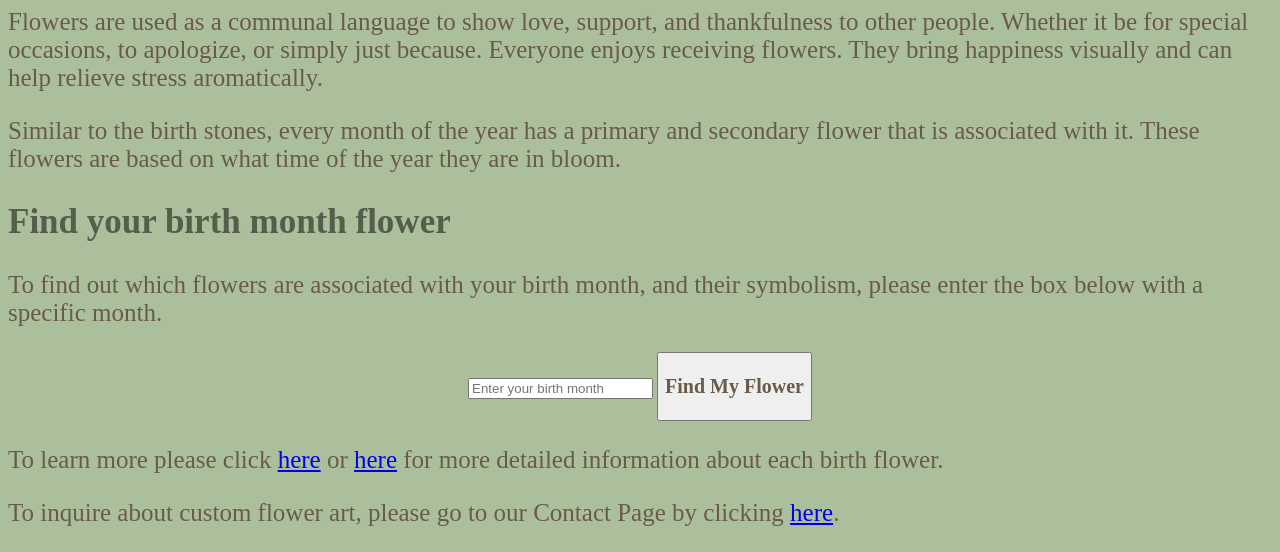
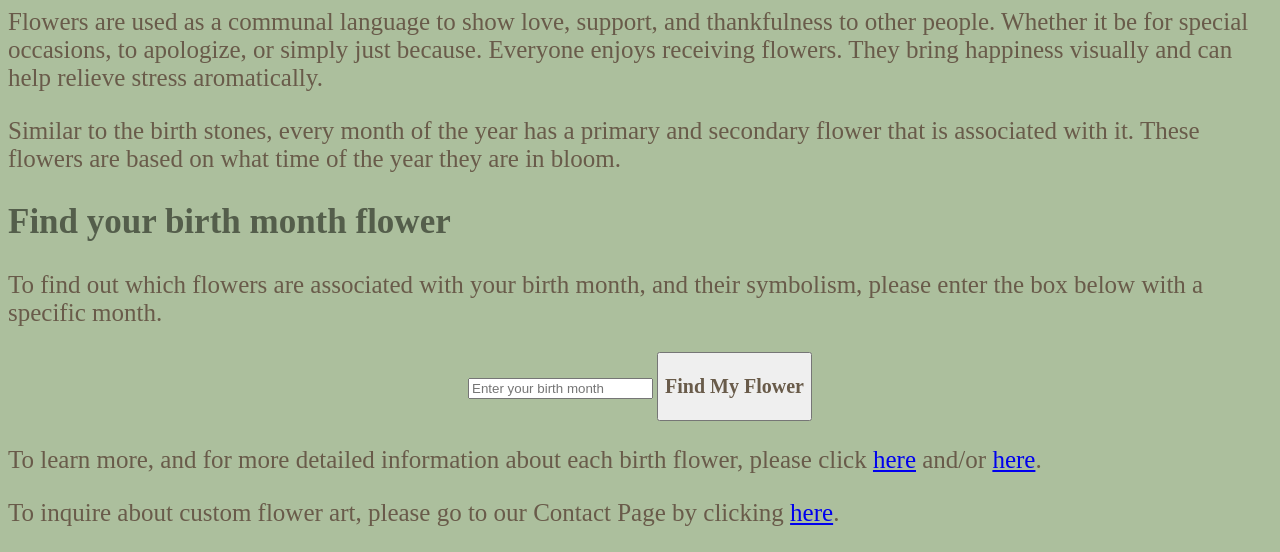
Before and after one commit to amanda-wijesinghe/project1, a plain HTML site: page about.html in a window 1280 px wide. Shown: the part 631-1183 px from the top of the page. Drawn offline with Linux system fonts and the light colour scheme.

Commit message:
Update about.html

```diff
--- a/about.html
+++ b/about.html
@@ -27,7 +27,7 @@
 
 <img id="flowerImage" src="" alt="" style="display: none; width:300px">
 
- <p>To learn more please click <a href="https://www.almanac.com/content/birth-month-flowers-and-their-meanings">here</a> or <a href="https://benwhiteflorist.com/blog/birth-flowers-by-month/?srsltid=AU7gw4W5_wvymgR4ZpTy4Yj3XWuRnlcNeCicpmCXFOhhQM0-PYTnEn9R">here</a> for more detailed information about each birth flower.</p>
+ <p>To learn more, and for more detailed information about each birth flower, please click <a href="https://www.almanac.com/content/birth-month-flowers-and-their-meanings">here</a> and/or <a href="https://benwhiteflorist.com/blog/birth-flowers-by-month/?srsltid=AU7gw4W5_wvymgR4ZpTy4Yj3XWuRnlcNeCicpmCXFOhhQM0-PYTnEn9R">here</a>.</p>
 
  <p>To inquire about custom flower art, please go to our Contact Page by clicking <a href="contact.html">here</a>.</p>
 </body>
```
